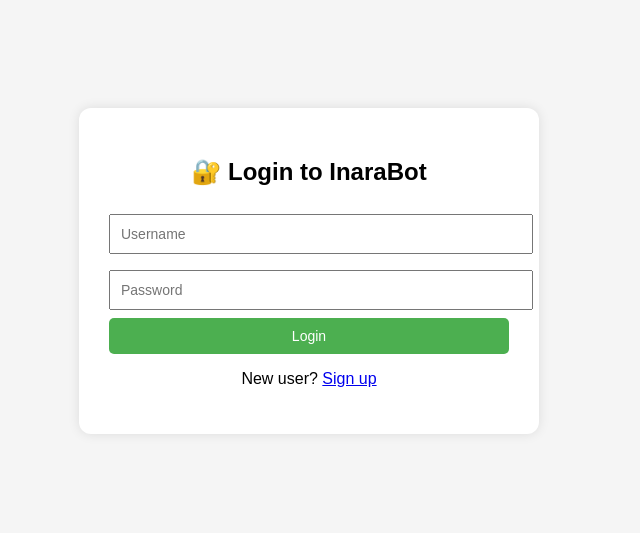
After one commit to AhmedRaza-2/INARACHATBOT, a Flask app: page /login in a window 1280 px wide. The commit adds this page. Shown: the top 533 px of the page, without its empty margins (331-971 px from the left). Run offline with Flask 3, Linux system fonts and the light colour scheme.

Commit message:
login/sigup done

```diff
--- a/server.py
+++ b/server.py
@@ -1,40 +1,52 @@
-from flask import Flask, request, jsonify, render_template
+from flask import Flask, request, jsonify, render_template, redirect, url_for, session
+from dotenv import load_dotenv
+import google.generativeai as genai
+import os
+import uuid
+from datetime import timedelta
+
 from rag import RAGEngine
-import google.generativeai as genai
-import uuid
-from dotenv import load_dotenv
 from db_utils import log_message, get_context
+from auth import validate_user, register_user
 
-# === Load env vars ===
+# === Load environment variables ===
 load_dotenv()
 
-# === Gemini API ===
+# === Configure Gemini API ===
 genai.configure(api_key="AIzaSyBg2j-nmkJ7Fm63UeGRPSKJlYVjUzcdchs")
 
+# === Flask App Setup ===
 app = Flask(__name__, template_folder='templates')
+
+app.secret_key = os.getenv("FLASK_SECRET_KEY", "super-secret-key")
+
+app.permanent_session_lifetime = timedelta(days=7)
+
+# === Load RAG Engine with your data ===
 rag = RAGEngine('inara_qa.json')
 
-company_context = """Inara Technologies is a software/IT services company based in Islamabad..."""
+# === Company context for Gemini prompt ===
+company_context = """Inara Technologies is a software/IT services company based in Islamabad, Pakistan.
+They specialize in AI, enterprise tools, cloud, and automation. Clients range across the Middle East and South Asia."""
 
-# === Gemini Prompt Builder ===
+# === Gemini response builder ===
 def generate_gemini_response(user_query, retrieved_faqs, context):
     faqs_text = "\n".join([f"Q: {faq['question']}\nA: {faq['answer']}" for faq in retrieved_faqs])
     prompt = f"""
-You are a helpful customer support assistant for Inara Technologies.
+You are a helpful AI customer assistant for Inara Technologies.
 
 Company Info:
 {company_context}
 
-Conversation History:
+Recent Conversation:
 {context}
 
 Relevant FAQs:
 {faqs_text}
 
-User:
-"{user_query}"
+User: "{user_query}"
 
-Now respond helpfully:
+Respond helpfully:
 """
     try:
         model = genai.GenerativeModel("models/gemini-2.0-flash")
@@ -44,30 +56,65 @@ Now respond helpfully:
         print("🔥 Gemini API Error:", e)
         return "Sorry, I couldn’t process that. Please try again later."
 
+
+# === Routes ===
+
 @app.route('/')
 def home():
-    return render_template('index.html')
+    if 'user_id' not in session:
+        return redirect(url_for('login'))
+    return render_template('index.html', username=session['user_id'])
+
+@app.route('/login', methods=['GET', 'POST'])
+def login():
+    mode = request.args.get("mode", "login")  # either 'login' or 'signup'
+
+    if request.method == 'POST':
+        username = request.form.get("username")
+        password = request.form.get("password")
+
+        if mode == "signup":
+            success, msg = register_user(username, password)
+        else:
+            success, msg = validate_user(username, password)
+
+        if success:
+            session.permanent = True
+            session["user_id"] = username
+            return redirect(url_for('home'))
+        else:
+            return render_template("login.html", error=msg, mode=mode)
+
+    return render_template("login.html", mode=mode)
+
+@app.route('/logout')
+def logout():
+    session.clear()
+    return redirect(url_for('login'))
 
 @app.route('/chat', methods=['POST'])
 def chat():
+    if 'user_id' not in session:
+        return jsonify({'error': 'Unauthorized'}), 401
+
     data = request.json
     user_input = data.get('message', '')
-    user_id = data.get('user_id') or "user_" + uuid.uuid4().hex[:6]
     session_id = data.get('session_id') or "sess_" + uuid.uuid4().hex[:6]
+    user_id = session['user_id']
 
-    # Save user message in MongoDB
+    # 1. Log user message
     log_message(user_id, session_id, "user", user_input)
 
-    # Use RAG to retrieve relevant FAQs
+    # 2. Use RAG to fetch relevant FAQs
     retrieved_faqs = rag.retrieve_top_k(user_input, k=3)
 
-    # Load previous chat context (from DB)
+    # 3. Get context of recent messages
     context = get_context(user_id, session_id)
 
-    # Generate response from Gemini
+    # 4. Generate response
     ai_response = generate_gemini_response(user_input, retrieved_faqs, context)
 
-    # Log bot response in MongoDB
+    # 5. Log bot response
     log_message(user_id, session_id, "bot", ai_response)
 
     return jsonify({
--- a/static/style.css
+++ b/static/style.css
@@ -68,3 +68,55 @@ button {
   border-radius: 5px;
   cursor: pointer;
 }
+.auth-container {
+  max-width: 400px;
+  margin: 80px auto;
+  background: #fff;
+  padding: 30px;
+  border-radius: 12px;
+  box-shadow: 0 0 12px rgba(0,0,0,0.1);
+  text-align: center;
+}
+.auth-container input {
+  width: 100%;
+  margin: 8px 0;
+  padding: 10px;
+}
+.auth-container button {
+  width: 100%;
+  padding: 10px;
+  background-color: #4CAF50;
+  border: none;
+  color: white;
+}
+.error {
+  color: red;
+}
+/* Header Layout */
+.header {
+  display: flex;
+  justify-content: space-between;
+  align-items: center;
+  background: linear-gradient(135deg, #2c3e50, #34495e);
+  padding: 15px 25px;
+  color: white;
+  border-bottom: 2px solid #1abc9c;
+  border-radius: 8px 8px 0 0;
+}
+
+/* Logout Button */
+.logout-btn {
+  background-color: #e74c3c;
+  color: white;
+  padding: 10px 16px;
+  border-radius: 6px;
+  text-decoration: none;
+  font-weight: 600;
+  box-shadow: 0 2px 6px rgba(0,0,0,0.2);
+  transition: background 0.3s ease, transform 0.2s ease;
+}
+
+.logout-btn:hover {
+  background-color: #c0392b;
+  transform: translateY(-1px);
+}
--- a/templates/index.html
+++ b/templates/index.html
@@ -8,6 +8,10 @@
 <body>
   <div class="chat-container">
     <h2>🎙️ Inara Voice Support Bot</h2>
+    <div class="header">
+      <h2>🎙️ Inara Voice Support Bot</h2>
+      <a href="/logout" class="logout-btn">🚪 Logout</a>
+    </div>
     <div id="chat-box"></div>
     <div class="input-group">
       <input id="user-input" type="text" placeholder="Type or speak..." autofocus>
--- /dev/null
+++ b/templates/login.html
@@ -0,0 +1,28 @@
+<!DOCTYPE html>
+<html>
+<head>
+  <title>{% if mode == "signup" %}Sign Up{% else %}Login{% endif %} - InaraBot</title>
+  <link rel="stylesheet" href="/static/style.css">
+</head>
+<body>
+  <div class="auth-container">
+    <h2>{% if mode == "signup" %}🆕 Sign Up{% else %}🔐 Login to InaraBot{% endif %}</h2>
+
+    {% if error %}<p class="error">{{ error }}</p>{% endif %}
+
+    <form method="post" action="{{ url_for('login', mode=mode) }}">
+      <input type="text" name="username" placeholder="Username" required><br>
+      <input type="password" name="password" placeholder="Password" required><br>
+      <button type="submit">{% if mode == "signup" %}Create Account{% else %}Login{% endif %}</button>
+    </form>
+
+    <p>
+      {% if mode == "signup" %}
+        Already have an account? <a href="{{ url_for('login', mode='login') }}">Login here</a>
+      {% else %}
+        New user? <a href="{{ url_for('login', mode='signup') }}">Sign up</a>
+      {% endif %}
+    </p>
+  </div>
+</body>
+</html>
```
Also changed, not shown: auth.py (added, +30 -0 lines), db_utils.py (+28 -52 lines), templates/signup.html (added, +19 -0 lines).
